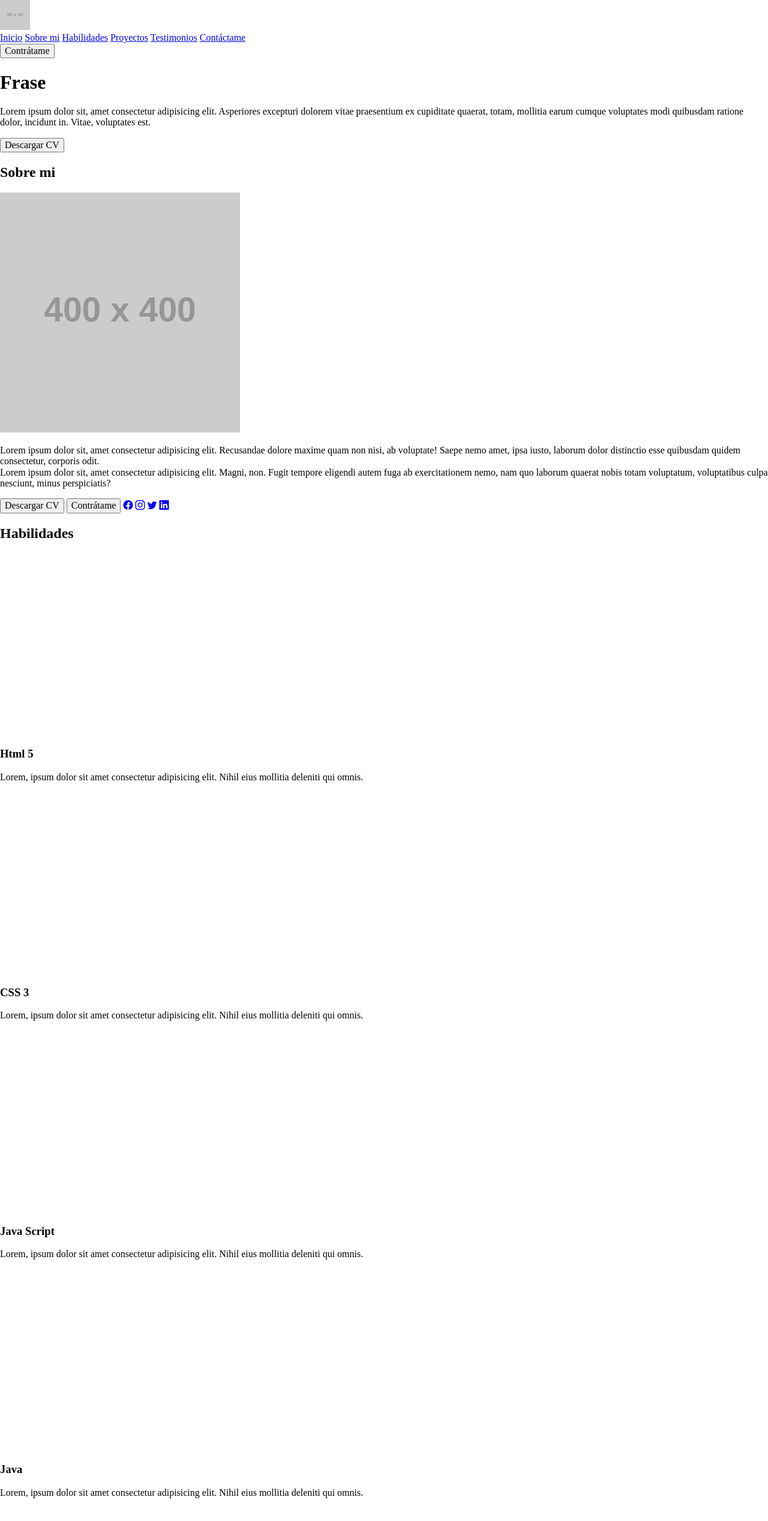
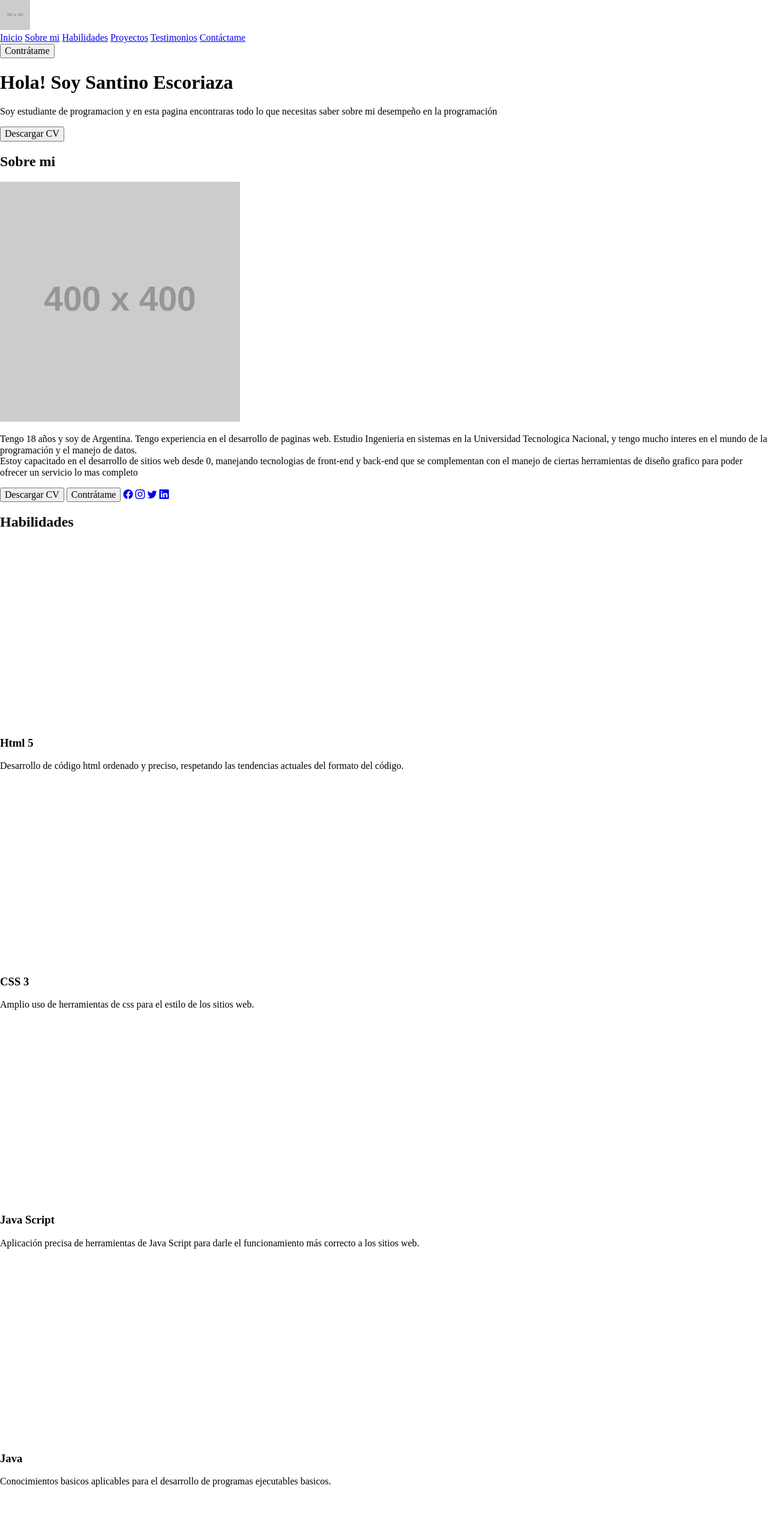
Before and after one commit to SantinoEscoriaza/mi-portfolio, a plain HTML site: page index.html in a window 1280 px wide. Shown: the top 2536 px of the page at 60% size. Drawn offline with nearby package versions, Linux system fonts and the light colour scheme; placeholder pictures from the web are drawn by us.

Commit message:
Se agrego todo el contenido faltante en el html para poder empezar a darle estilos a la pagina.

```diff
--- a/index.html
+++ b/index.html
@@ -27,8 +27,8 @@
     <main>
         <!-- / HERO / -->
         <section class="hero" id="inicio">
-            <h1>Frase</h1>
-            <p class="descripcion">Lorem ipsum dolor sit, amet consectetur adipisicing elit. Asperiores excepturi dolorem vitae praesentium ex cupiditate quaerat, totam, mollitia earum cumque voluptates modi quibusdam ratione dolor, incidunt in. Vitae, voluptates est.</p>
+            <h1>Hola! Soy Santino Escoriaza</h1>
+            <p class="descripcion">Soy estudiante de programacion y en esta pagina encontraras todo lo que necesitas saber sobre mi desempeño en la programación</p>
             <a href=""><button class="botonRojo">Descargar CV</button></a>
         </section>
 
@@ -36,8 +36,8 @@
         <section class="about" id="aboutid">
             <h2>Sobre mi</h2>
             <img src="https://via.placeholder.com/400x400" alt="foto">
-            <p class="descripcion">Lorem ipsum dolor sit, amet consectetur adipisicing elit. Recusandae dolore maxime quam non nisi, ab voluptate! Saepe nemo amet, ipsa iusto, laborum dolor distinctio esse quibusdam quidem consectetur, corporis odit. <br>
-            Lorem ipsum dolor sit, amet consectetur adipisicing elit. Magni, non. Fugit tempore eligendi autem fuga ab exercitationem nemo, nam quo laborum quaerat nobis totam voluptatum, voluptatibus culpa nesciunt, minus perspiciatis?</p>
+            <p class="descripcion">Tengo 18 años y soy de Argentina. Tengo experiencia en el desarrollo de paginas web. Estudio Ingenieria en sistemas en la Universidad Tecnologica Nacional, y tengo mucho interes en el mundo de la programación y el manejo de datos. <br>
+            Estoy capacitado en el desarrollo de sitios web desde 0, manejando tecnologias de front-end y back-end que se complementan con el manejo de ciertas herramientas de diseño grafico para poder ofrecer un servicio lo mas completo</p>
             <!-- Botones -->
             <a href=""><button class="botonRojo">Descargar CV</button></a>
             <a href=""><button class="botonBlanco">Contrátame</button></a>
@@ -55,50 +55,50 @@
             <section class="htmlSec">
                 <img src="icons/html5.svg" alt="htmlLogo">
                 <h3 class="skill">Html 5</h3>
-                <p class="skillDesc">Lorem, ipsum dolor sit amet consectetur adipisicing elit. Nihil eius mollitia deleniti qui omnis.</p>
+                <p class="skillDesc">Desarrollo de código html ordenado y preciso, respetando las tendencias actuales del formato del código.</p>
             </section>
             <!-- CSS SKILL -->
             <section class="cssSec">
                 <img src="icons/css3.svg" alt="cssLogo">
                 <h3 class="skill">CSS 3</h3>
-                <p class="skillDesc">Lorem, ipsum dolor sit amet consectetur adipisicing elit. Nihil eius mollitia deleniti qui omnis.</p>
+                <p class="skillDesc">Amplio uso de herramientas de css para el estilo de los sitios web.</p>
             </section>
             <!-- JS SKILL -->
             <section class="jsSec">
                 <img src="icons/js.svg" alt="jsLogo">
                 <h3 class="skill">Java Script</h3>
-                <p class="skillDesc">Lorem, ipsum dolor sit amet consectetur adipisicing elit. Nihil eius mollitia deleniti qui omnis.</p>
+                <p class="skillDesc">Aplicación precisa de herramientas de Java Script para darle el funcionamiento más correcto a los sitios web.</p>
             </section>
             <!-- JAVA SKILL -->
             <section class="javaSec">
                 <img src="icons/java.svg" alt="javaLogo">
                 <h3 class="skill">Java</h3>
-                <p class="skillDesc">Lorem, ipsum dolor sit amet consectetur adipisicing elit. Nihil eius mollitia deleniti qui omnis.</p>
+                <p class="skillDesc">Conocimientos basicos aplicables para el desarrollo de programas ejecutables basicos.</p>
             </section>
             <!-- SQL SKILL -->
             <section class="sqlSec">
                 <img src="icons/mysql.svg" alt="sqlLogo">
                 <h3 class="skill">MySQL</h3>
-                <p class="skillDesc">Lorem, ipsum dolor sit amet consectetur adipisicing elit. Nihil eius mollitia deleniti qui omnis.</p>
+                <p class="skillDesc">Manejo de bases de datos relacionales propias del funcionamiento de todo sitio web con inputs / outputs del usuario</p>
             </section>
         </section>
 
         <!-- / PORTFOLIO / -->
         <section class="portfolio" id="portfolioid">
             <h2>Échale un vistazo a mis proyectos</h2>
-            <p class="descripcion">Descripcion proyectos</p>
+            <p class="descripcion">Los siguientes proyectos han sido totalmente codificados por mi. Al revisarlos podras entender mejor como trabajo a la hora de desarrollar proyectos.</p>
             <a href="https://github.com/SantinoEscoriaza" target="_blank"><button class="botonRojo">Ver más</button></a>
             <!-- Proyecto 1 -->
             <section class="proyecto1">
                 <h3>Landing Page 1º</h3>
-                <p class="descripcion">Descripcion proyecto</p>
+                <p class="descripcion">Proyecto basado en recrear un diseño de referencia usando Html5 y Css3</p>
                 <a href="https://santinoescoriaza.github.io/image-based-web-project/" target="_blank" class="verProyecto">Ver proyecto</a>
                 <img src="https://via.placeholder.com/250x250" alt="proyecto1img">
             </section>
             <!-- Proyecto 2 -->
             <section class="proyecto2">
                 <h3>Landing Page 2º</h3>
-                <p class="descripcion">Descripcion proyecto</p>
+                <p class="descripcion">Proyecto basado en recrear un diseño de referencia usando Html5 y Css3</p>
                 <a href="https://santinoescoriaza.github.io/image-based-web-project2/" target="_blank" class="verProyecto">Ver proyecto</a>
                 <img src="https://via.placeholder.com/250x250" alt="proyecto2img">
             </section>
@@ -108,8 +108,8 @@
         <section class="testimonios" id="testimoniosid">
             <h2>Testimonios</h2>
             <img src="https://via.placeholder.com/300x300" alt="ceoNombre" class="ceoFoto">
-            <p class="descripcion">Lorem ipsum dolor, sit amet consectetur adipisicing elit. Commodi delectus tenetur expedita quia ex error in, nulla repellat cum voluptas fuga soluta et, dolores, ipsam vel veniam natus cupiditate tempora!</p>
-            <p class="nombreCeo">Nombre del ceo</p>
+            <p class="descripcion">Su incorporacion al equipo de trabajo fue todo un cambio de perspectiva. Más alla de su aporte personal, Santino hizo que el equipo trabaje de manera más eficaz al ayudarles a hacer mejor foco en cada pequeño detalle y llegar a resultados no solo mejores visualmente, sino realizados de manera más ordenada.</p>
+            <p class="nombreCeo">Jack Pearson</p>
             <buttton class="selecTestimonio"></buttton>
             <buttton class="selecTestimonio"></buttton>
             <buttton class="selecTestimonio"></buttton>
```
